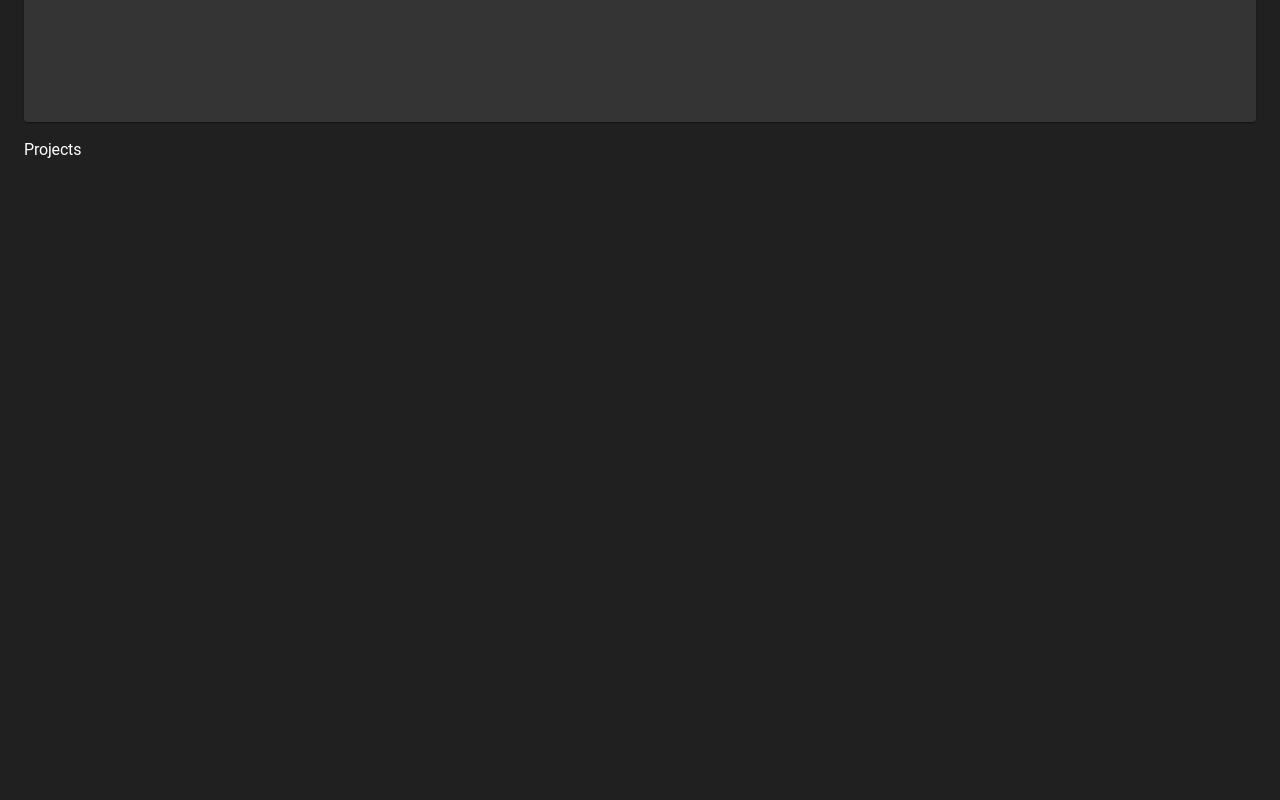
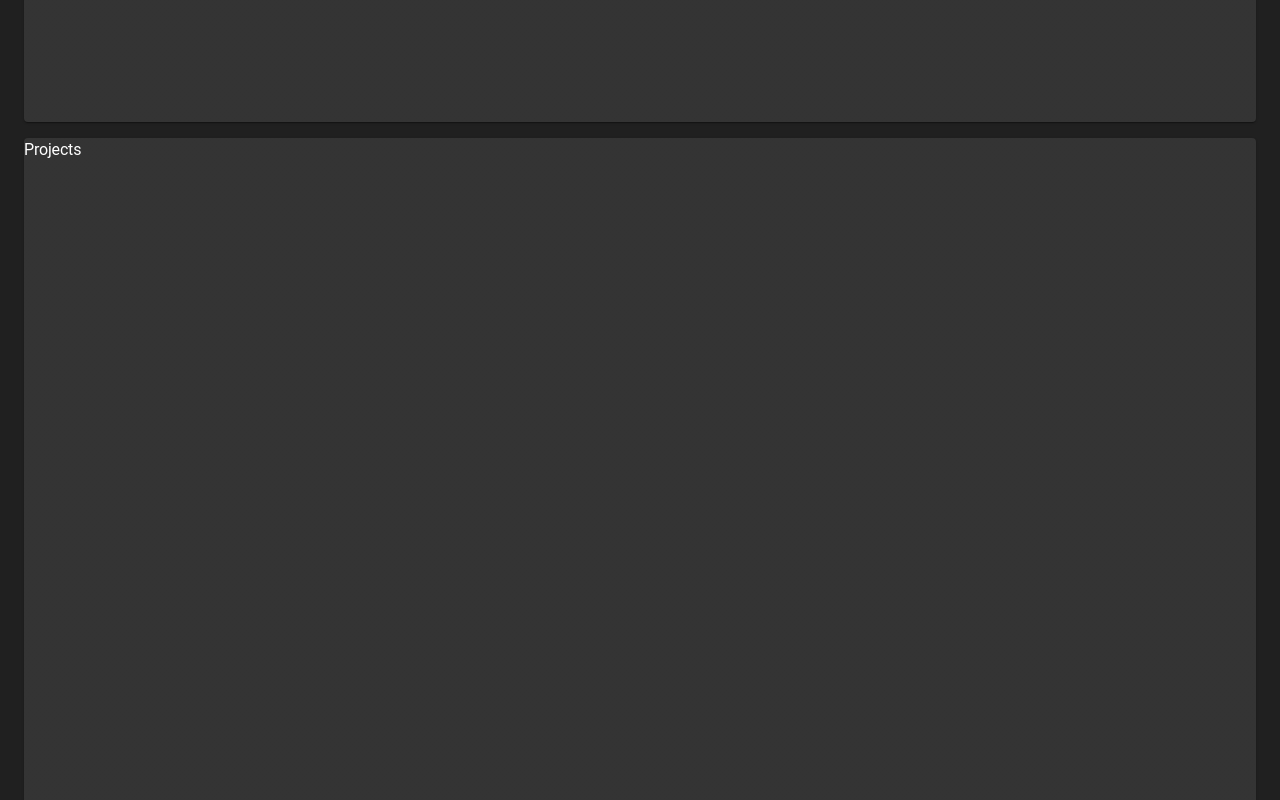
Before and after one commit to alcash55/Portfolio, a React (Vite) app: page / in a window 1280 px wide. Shown: the part 1560-2360 px from the top of the page. Built offline with nearby package versions, Linux system fonts and the light colour scheme.

Commit message:
add cards to the sections

```diff
--- a/src/components/Pages/Contact/Contact.tsx
+++ b/src/components/Pages/Contact/Contact.tsx
@@ -1,9 +1,9 @@
-import { Stack } from "@mui/material";
+import { Card, Stack } from "@mui/material";
 
 const Contact = () => {
   return (
     <Stack id="contact" component={"section"}>
-      Contact
+      <Card sx={{ height: "100%" }}>Contact</Card>
     </Stack>
   );
 };
--- a/src/components/Pages/Projects/Projects.tsx
+++ b/src/components/Pages/Projects/Projects.tsx
@@ -1,9 +1,9 @@
-import { Stack } from "@mui/material";
+import { Card, Stack } from "@mui/material";
 
 const Projects = () => {
   return (
     <Stack id="projects" component={"section"}>
-      Projects
+      <Card sx={{ height: "100%" }}>Projects</Card>
     </Stack>
   );
 };
```
